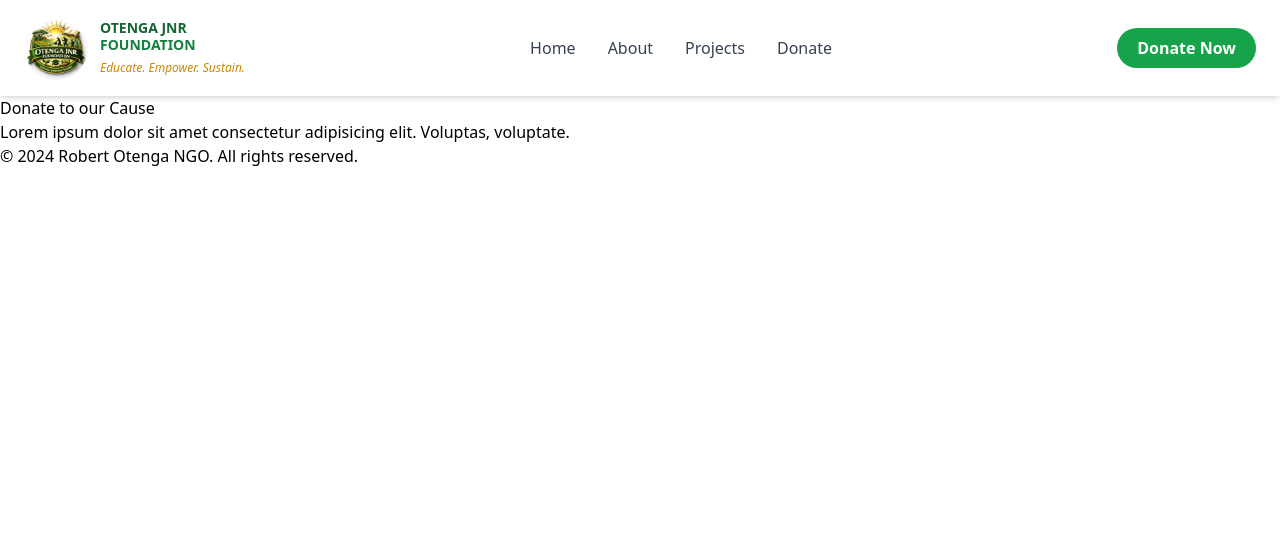
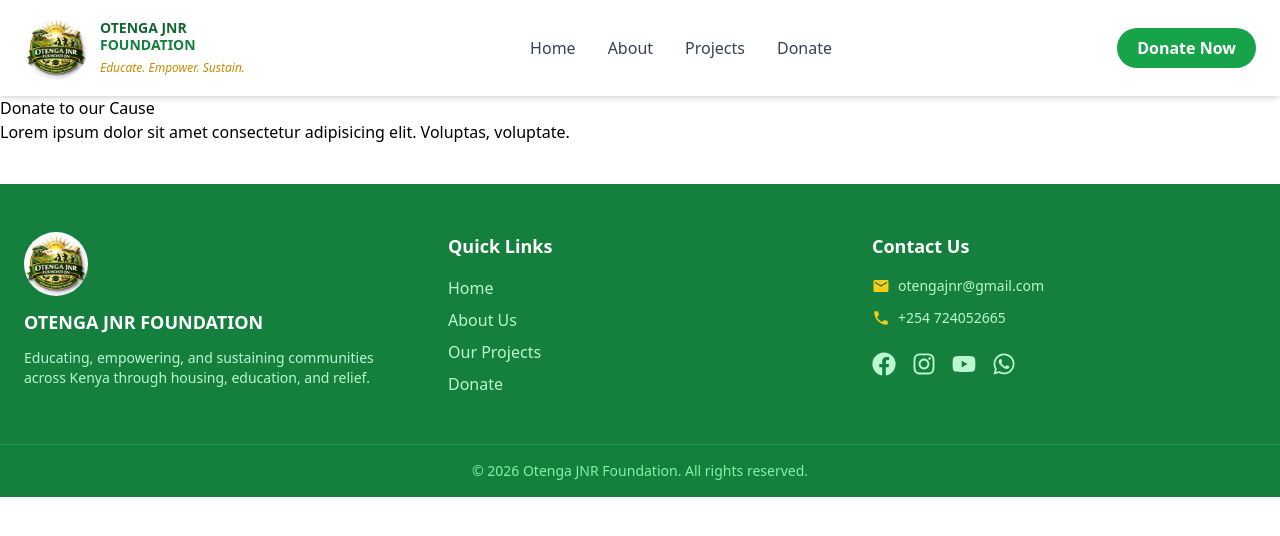
Before and after one commit to edwinonkundi68-cyber/robert-otenga-ngo, a React (Vite) app: page /donate in a window 1280 px wide. Shown: the top 536 px of the page. Built offline with nearby package versions, Linux system fonts and the light colour scheme.

Commit message:
feat: Footer Complete with logo, links, contacts and social media

```diff
--- a/src/components/Footer.jsx
+++ b/src/components/Footer.jsx
@@ -1,8 +1,69 @@
-const Footer = () =>{
-    return(
-        <footer>
-            <p>&copy; 2024 Robert Otenga NGO. All rights reserved.</p>
-        </footer>
-     )
+import { Link } from 'react-router-dom'
+import { FaFacebook, FaInstagram, FaYoutube, FaWhatsapp } from 'react-icons/fa'
+import { MdEmail, MdPhone } from 'react-icons/md'
+
+function Footer() {
+  return (
+    <footer className="bg-green-700 text-white mt-10">
+      <div className="max-w-7xl mx-auto px-6 py-12 grid grid-cols-1 md:grid-cols-3 gap-10">
+
+        {/* Column 1 - Logo and Mission */}
+        <div className="flex flex-col items-start gap-3">
+          <img src="/logo.jpg" alt="Otenga JNR Foundation" className="h-16 w-16 rounded-full object-cover" />
+          <h3 className="font-bold text-lg">OTENGA JNR FOUNDATION</h3>
+          <p className="text-green-200 text-sm">
+            Educating, empowering, and sustaining communities across Kenya through housing, education, and relief.
+          </p>
+        </div>
+
+        {/* Column 2 - Quick Links */}
+        <div>
+          <h4 className="font-bold text-lg mb-4">Quick Links</h4>
+          <ul className="flex flex-col gap-2 text-green-200">
+            <li><Link to="/" className="hover:text-white">Home</Link></li>
+            <li><Link to="/about" className="hover:text-white">About Us</Link></li>
+            <li><Link to="/projects" className="hover:text-white">Our Projects</Link></li>
+            <li><Link to="/donate" className="hover:text-white">Donate</Link></li>
+          </ul>
+        </div>
+
+        {/* Column 3 - Contact */}
+        <div>
+          <h4 className="font-bold text-lg mb-4">Contact Us</h4>
+          <div className="flex flex-col gap-3 text-green-200 text-sm">
+            <div className="flex items-center gap-2">
+              <MdEmail className="text-yellow-400 text-lg" />
+              <span>otengajnr@gmail.com</span>
+            </div>
+            <div className="flex items-center gap-2">
+              <MdPhone className="text-yellow-400 text-lg" />
+              <span>+254 724052665</span>
+            </div>
+            <div className="flex gap-4 mt-3 text-2xl">
+                <a href="https://www.facebook.com/61552235871884/" target="_blank" rel="noreferrer" className="hover:text-yellow-400">
+                    <FaFacebook />
+                </a>
+                <a href="https://www.instagram.com/otenga_jnr_foundation?igsh=MW16MXZnemoydXphMA==" target="_blank" rel="noreferrer" className="hover:text-yellow-400">
+                    <FaInstagram />
+                </a>
+                <a href="https://youtube.com/@otengajnr?si=9FARwSPOe9ezFNXG" target="_blank" rel="noreferrer" className="hover:text-yellow-400">
+                    <FaYoutube />
+                </a>
+                <a href="https://wa.me/254724052665" target="_blank" rel="noreferrer" className="hover:text-yellow-400">
+                    <FaWhatsapp />
+                </a>
+            </div>
+          </div>
+        </div>
+
+      </div>
+
+      {/* Bottom Bar */}
+      <div className="border-t border-green-600 text-center py-4 text-green-300 text-sm">
+        &copy; 2026 Otenga JNR Foundation. All rights reserved.
+      </div>
+    </footer>
+  )
 }
-export default Footer;
+
+export default Footer
```
